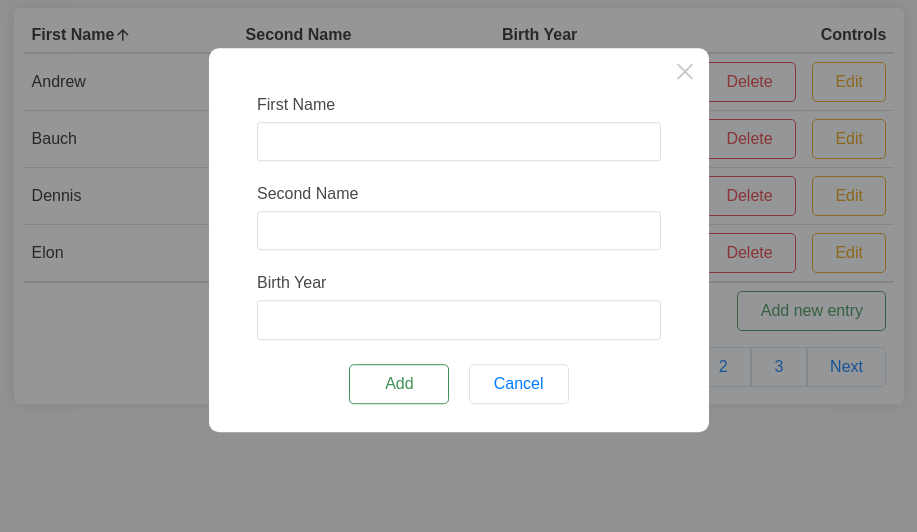
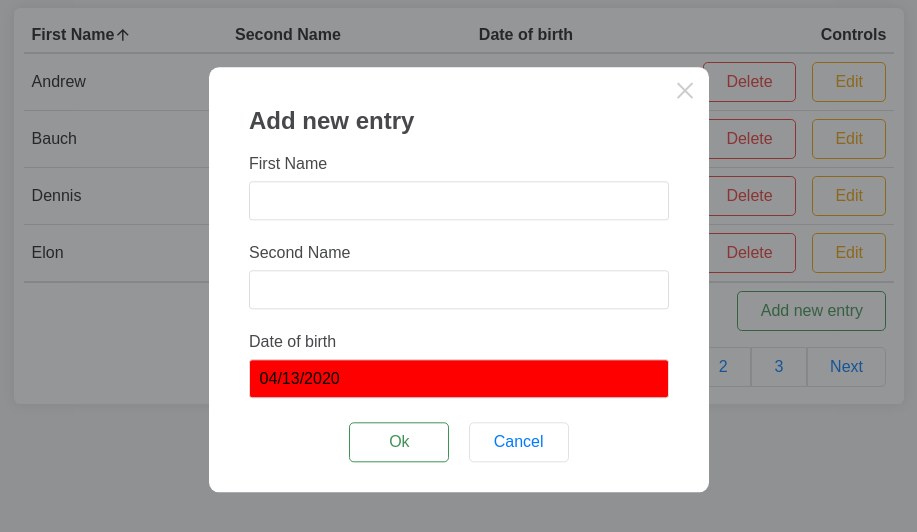
Before and after one commit to bigfatpartyguy/repo-for-learning, a React (Create React App) app: page / in a window 1280 px wide. Both pictures are taken after a click on the button "Add new entry". Shown: the top 532 px of the page, without its empty margins (181-1098 px from the left). Built offline with nearby package versions, Linux system fonts and the light colour scheme.

Commit message:
added datepicker

```diff
--- a/package.json
+++ b/package.json
@@ -9,6 +9,7 @@
     "prettier": "^2.0.2",
     "prop-types": "^15.7.2",
     "react": "^16.13.1",
+    "react-datepicker": "^2.14.1",
     "react-dom": "^16.13.1",
     "react-modal": "^3.11.2",
     "react-scripts": "3.4.1",
--- a/src/Data.js
+++ b/src/Data.js
@@ -4,62 +4,62 @@ const students = [
   {
     firstName: 'John',
     secondName: 'Johnson',
-    birthYear: 1978,
+    birthday: '02/23/1978',
   },
   {
     firstName: 'Leanne',
     secondName: 'Graham',
-    birthYear: 1988,
+    birthday: '08/14/1988',
   },
   {
     firstName: 'Ervin',
     secondName: 'Howell',
-    birthYear: 1956,
+    birthday: '03/08/1956',
   },
   {
     firstName: 'Bauch',
     secondName: 'Clementine',
-    birthYear: 2002,
+    birthday: '12/29/2002',
   },
   {
     firstName: 'Patricia',
     secondName: 'Labsak',
-    birthYear: 1997,
+    birthday: '01/07/1997',
   },
   {
     firstName: 'Dennis',
     secondName: 'Schulz',
-    birthYear: 1973,
+    birthday: '05/18/1973',
   },
   {
     firstName: 'Kasey',
     secondName: 'Neistat',
-    birthYear: 1987,
+    birthday: '09/03/1987',
   },
   {
     firstName: 'Glenna',
     secondName: 'Reichert',
-    birthYear: 2005,
+    birthday: '10/11/2005',
   },
   {
     firstName: 'Elon',
     secondName: 'Musk',
-    birthYear: 1971,
+    birthday: '04/26/1971',
   },
   {
     firstName: 'Peter',
     secondName: 'Jackson',
-    birthYear: 1964,
+    birthday: '07/30/1964',
   },
   {
     firstName: 'Andrew',
     secondName: 'Stampton',
-    birthYear: 1976,
+    birthday: '03/17/1976',
   },
   {
     firstName: 'Helen',
     secondName: 'Mortensen',
-    birthYear: 1994,
+    birthday: '11/11/1994',
   },
 ];
 
--- a/src/components/CommonModal/CommonModal.module.css
+++ b/src/components/CommonModal/CommonModal.module.css
@@ -2,10 +2,10 @@
   position: absolute;
   max-width: 890px;
   min-width: 500px;
-  top: 30%;
+  top: 35%;
   left: 50%;
   transform: translate(-50%, -50%);
-  padding: 40px 40px 20px;
+  padding: 20px 40px 30px;
   border-radius: 10px;
   background-color: white;
   color: #464849;
--- a/src/components/CommonModal/Modals/AddEditModal.jsx
+++ b/src/components/CommonModal/Modals/AddEditModal.jsx
@@ -3,19 +3,34 @@ import PropTypes from 'prop-types';
 import CommonModal from '../CommonModal';
 import Button from '../../Button/Button';
 import SubmitRow from '../../SubmitRow/SubmitRow';
+import styles from './AddEditModal.module.css';
 
 export default function AddEditModal(props) {
-  const { isOpen, handleAddRow, handleCloseModal } = props;
+  const {
+    type,
+    isOpen,
+    handleAddRow,
+    handleEditRow,
+    handleCloseModal,
+    placeholder,
+  } = props;
+  const title = type === 'add' ? 'Add new entry' : 'Edit entry';
   return (
     <CommonModal
       isOpen={isOpen}
       handleCloseModal={handleCloseModal}
-      contentLabel="Add new entry"
+      contentLabel={title}
     >
-      <SubmitRow onSubmit={handleAddRow}>
-        <Button type="submit" btnRole="submit" text="Add" />
-        <Button text="Cancel" onClick={handleCloseModal} />
-      </SubmitRow>
+      <div className={styles.container}>
+        <h2>{title}</h2>
+        <SubmitRow
+          onSubmit={type === 'add' ? handleAddRow : handleEditRow}
+          placeholder={placeholder}
+        >
+          <Button type="submit" btnRole="submit" text="Ok" />
+          <Button text="Cancel" onClick={handleCloseModal} />
+        </SubmitRow>
+      </div>
     </CommonModal>
   );
 }
--- /dev/null
+++ b/src/components/CommonModal/Modals/AddEditModal.module.css
@@ -0,0 +1,5 @@
+.container {
+  display: flex;
+  flex-flow: column nowrap;
+  width: 100%;
+}
--- a/src/components/CommonModal/Modals/DeleteModal.module.css
+++ b/src/components/CommonModal/Modals/DeleteModal.module.css
@@ -5,6 +5,10 @@
   align-items: center;
 }
 
+.container h4 {
+  margin-bottom: 2rem;
+}
+
 .container button:first-child {
-  margin-right: 10px;
+  margin-right: 1.2rem;
 }
--- a/src/components/Input/Input.jsx
+++ b/src/components/Input/Input.jsx
@@ -3,10 +3,11 @@ import PropTypes from 'prop-types';
 import styles from './Input.module.css';
 
 export default function Input(props) {
-  const { text, id, onChange, value } = props;
+  const { text, id, onChange, value, placeholder, children } = props;
   return (
     <div className={styles.inputComponent}>
       <label htmlFor={id}>{text}</label>
+      {children || (
         <input
           id={id}
           type="text"
@@ -14,8 +15,10 @@ export default function Input(props) {
           value={value}
           onChange={onChange}
           autoComplete="off"
+          placeholder={placeholder}
           required
         />
+      )}
     </div>
   );
 }
@@ -31,5 +34,5 @@ Input.defaultProps = {
   text: null,
   id: null,
   onChange: () => {},
-  value: null,
+  value: '',
 };
--- a/src/components/SubmitRow/SubmitRow.jsx
+++ b/src/components/SubmitRow/SubmitRow.jsx
@@ -1,7 +1,9 @@
 import React from 'react';
 import PropTypes from 'prop-types';
+import DatePicker from 'react-datepicker';
 import Input from '../Input/Input';
 import styles from './SubmitRow.module.css';
+import 'react-datepicker/dist/react-datepicker.css';
 
 export default class SubmitRow extends React.Component {
   constructor(props) {
@@ -9,7 +11,7 @@ export default class SubmitRow extends React.Component {
     this.initialState = {
       firstName: '',
       secondName: '',
-      birthYear: '',
+      birthday: new Date(),
     };
     this.state = this.initialState;
   }
@@ -21,36 +23,50 @@ export default class SubmitRow extends React.Component {
     });
   };
 
+  handleDateChange = (date) => {
+    this.setState({ birthday: date });
+  };
+
   handleSubmit = (event) => {
     event.preventDefault();
     const row = { ...this.state };
-    row.birthYear = +row.birthYear;
+    row.birthday = +row.birthday;
     this.props.onSubmit(row);
     this.setState(this.initialState);
   };
 
   render() {
-    const { firstName, secondName, birthYear } = this.state;
+    const { firstName, secondName, birthday } = this.state;
+    const { placeholder } = this.props;
     return (
       <form className={styles.main} onSubmit={this.handleSubmit}>
         <Input
           text="First Name"
           id="firstName"
+          placeholder={placeholder.firstName}
           value={firstName}
           onChange={this.handleChange}
         />
         <Input
           text="Second Name"
           id="secondName"
+          placeholder={placeholder.secondName}
           value={secondName}
           onChange={this.handleChange}
         />
         <Input
-          text="Birth Year"
-          id="birthYear"
-          value={birthYear}
+          text="Date of birth"
+          id="birthday"
+          placeholder={placeholder.birthday}
           onChange={this.handleChange}
-        />
+        >
+          <DatePicker
+            className={styles.datepicker}
+            selected={birthday}
+            onChange={this.handleDateChange}
+            showYearDropdown
+          />
+        </Input>
         <div className={styles.buttons}>{this.props.children}</div>
       </form>
     );
--- a/src/components/SubmitRow/SubmitRow.module.css
+++ b/src/components/SubmitRow/SubmitRow.module.css
@@ -2,7 +2,6 @@
   display: flex;
   flex-flow: column nowrap;
   width: 100%;
-  padding: 0.5rem;
 }
 
 .buttons {
@@ -17,3 +16,7 @@
 .buttons button:first-child {
   margin-right: 1.2rem;
 }
+
+.datepicker {
+  background-color: red;
+}
--- a/src/components/Table/Table.jsx
+++ b/src/components/Table/Table.jsx
@@ -1,12 +1,12 @@
 import React, { Component } from 'react';
 import PropTypes from 'prop-types';
+import { v4 as uuidv4 } from 'uuid';
 import TableHeaderCell from '../TableHeaderCell/TableHeaderCell';
 import Button from '../Button/Button';
 import Pagination from '../Pagination/Pagination';
 import DeleteModal from '../CommonModal/Modals/DeleteModal';
 import AddEditModal from '../CommonModal/Modals/AddEditModal';
-import { sortRows } from '../../helpers';
-import { v4 as uuidv4 } from 'uuid';
+import { sortRows, getStudentById } from '../../helpers';
 import styles from './Table.module.css';
 
 class Table extends Component {
@@ -51,8 +51,8 @@ class Table extends Component {
 
   handleSubmitRow = (row) => {
     const newStudent = { ...row };
-    const { firstName, secondName, birthYear } = newStudent;
-    if (!firstName || !secondName || !birthYear) {
+    const { firstName, secondName, birthday } = newStudent;
+    if (!firstName || !secondName || !birthday) {
       // eslint-disable-next-line no-undef, no-alert
       alert('Please, fill in the input fields.');
       return;
@@ -107,6 +107,17 @@ class Table extends Component {
     });
   };
 
+  handleOpenEditModal = (id) => {
+    this.setState((state) => {
+      const modalsOpen = { ...state.modalsOpen };
+      modalsOpen.edit = true;
+      return {
+        modalsOpen,
+        studentId: id,
+      };
+    });
+  };
+
   handleCloseModal = () => {
     this.setState((state) => {
       const modalsOpen = { ...state.modalsOpen };
@@ -150,7 +161,7 @@ class Table extends Component {
           <tr key={id}>
             <td>{row.firstName}</td>
             <td>{row.secondName}</td>
-            <td>{row.birthYear}</td>
+            <td>{row.birthday}</td>
             <td>
               <Button
                 text="Delete"
@@ -159,7 +170,7 @@ class Table extends Component {
               />
               <Button
                 text="Edit"
-                onClick={() => this.handleOpenModal('edit', id)}
+                onClick={() => this.handleOpenEditModal(id)}
                 btnRole="edit"
               />
             </td>
@@ -189,6 +200,7 @@ class Table extends Component {
       page,
       students,
       modalsOpen,
+      studentId,
     } = this.state;
     return (
       <div>
@@ -212,12 +224,12 @@ class Table extends Component {
                 Second Name
               </TableHeaderCell>
               <TableHeaderCell
-                value="birthYear"
+                value="birthday"
                 sortFieldName={sortFieldName}
                 sortDirectionAsc={sortDirectionAsc}
                 onClick={this.handleSort}
               >
-                Birth Year
+                Date of birth
               </TableHeaderCell>
               <th>Controls</th>
             </tr>
@@ -247,9 +259,12 @@ class Table extends Component {
           handleDeleteClick={this.handleDeleteClick}
         />
         <AddEditModal
-          isOpen={modalsOpen.add}
+          type={modalsOpen.add && 'add'}
+          isOpen={modalsOpen.add || modalsOpen.edit}
           handleCloseModal={this.handleCloseModal}
           handleAddRow={this.handleSubmitRow}
+          handleEditRow={this.handleEditRow}
+          placeholder={modalsOpen.edit && getStudentById(students, studentId)}
         />
       </div>
     );
@@ -261,7 +276,7 @@ Table.propTypes = {
     PropTypes.shape({
       firstName: PropTypes.string,
       secondName: PropTypes.string,
-      birthYear: PropTypes.number,
+      birthday: PropTypes.number,
     }),
   ),
 };
@@ -271,7 +286,7 @@ Table.defaultProps = {
     {
       firstName: 'John',
       secondName: 'Doe',
-      birthYear: 1900,
+      birthday: 1900,
     },
   ],
 };
--- a/src/helpers.js
+++ b/src/helpers.js
@@ -8,4 +8,8 @@ function sortRows(rows, fieldName, directionAsc) {
   return result;
 }
 
-export { sortRows };
+function getStudentById(students, id) {
+  return students.find((student) => student.id === id);
+}
+
+export { sortRows, getStudentById };
```
Also changed, not shown: 1 other file (tests, documents, lock files or other folders). Lines whose indentation alone changed are shown as unchanged.
